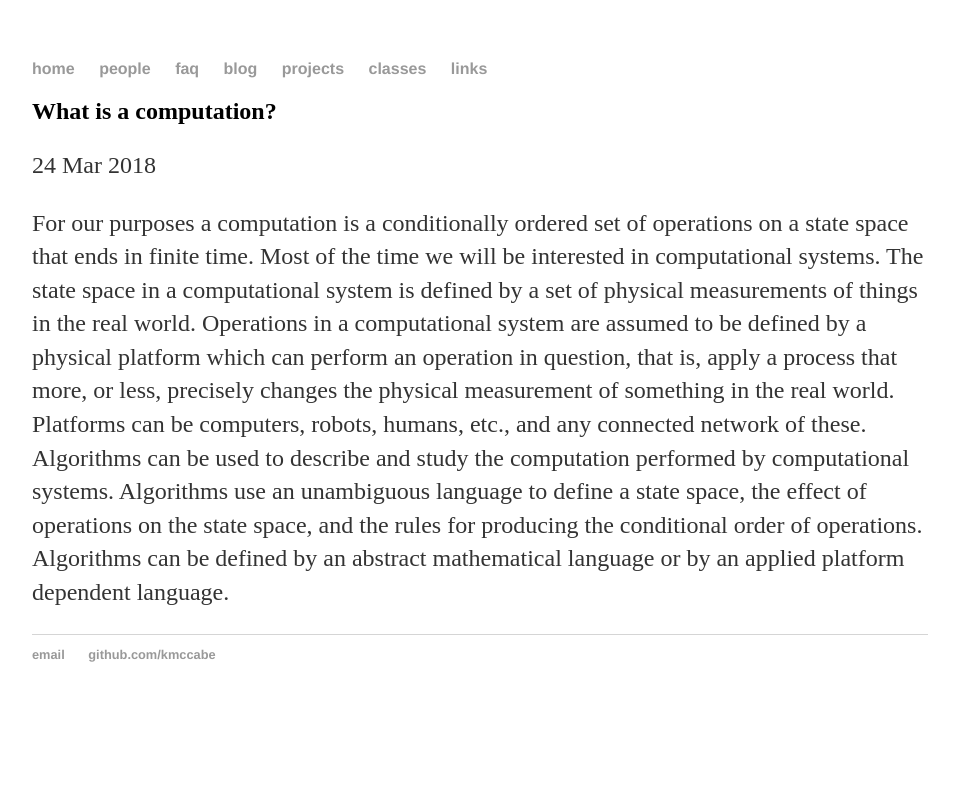
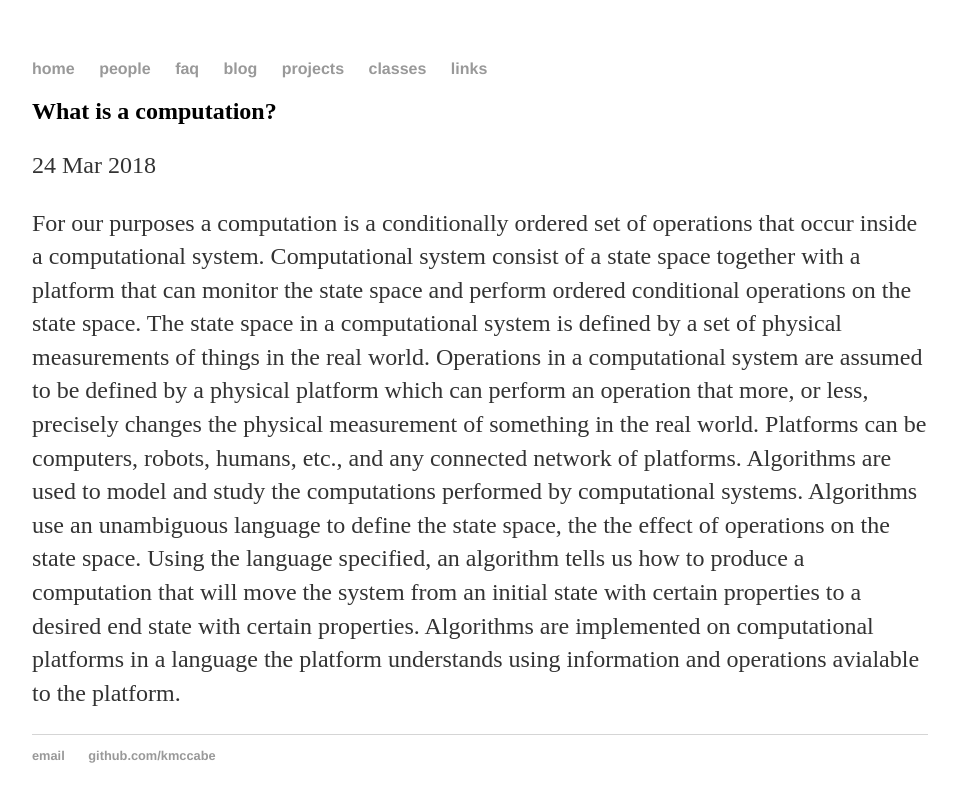
Before and after one commit to Kmccabe/KAM.github.io, a Jekyll site: the page built from _faqs/00005_ computations.md, in a window 1280 px wide. Shown: the top 802 px of the page, without its empty margins (160-1117 px from the left). Built offline with Jekyll 4.4.1, drawn with Linux system fonts in a browser that asks for light colours.

Commit message:
Some rewording

```diff
--- a/_faqs/00005_ computations.md
+++ b/_faqs/00005_ computations.md
@@ -3,4 +3,4 @@ title: What is a computation?
 date: 2018-03-24 00:00:00 Z
 layout: faq
 ---
-For our purposes a computation is a conditionally ordered set of operations on a state space that ends in finite time.  Most of the time we will be interested in computational systems.  The state space in a computational system is defined by a set of physical measurements of things in the real world.  Operations in a computational system are assumed to be defined by a physical platform which can perform an operation in question, that is, apply a process that more, or less, precisely changes the physical measurement of something in the real world.  Platforms can be computers, robots, humans, etc., and any connected network of these.  Algorithms can be used to describe and study the computation performed by computational systems.  Algorithms use an unambiguous language to define a state space, the effect of operations on the state space, and the rules for producing the conditional order of operations.  Algorithms can be defined by an abstract mathematical language or by an applied platform dependent language.
+For our purposes a computation is a conditionally ordered set of operations that occur inside a computational system.  Computational system consist of a state space together with a platform that can monitor the state space and perform ordered conditional operations on the state space.  The state space in a computational system is defined by a set of physical measurements of things in the real world.  Operations in a computational system are assumed to be defined by a physical platform which can perform an operation that more, or less, precisely changes the physical measurement of something in the real world.  Platforms can be computers, robots, humans, etc., and any connected network of platforms.  Algorithms are used to model and study the computations performed by computational systems.  Algorithms use an unambiguous language to define the state space, the the effect of operations on the state space.  Using the language specified, an algorithm tells us how to produce a computation that will move the system from an initial state with certain properties to a desired end state with certain properties.  Algorithms are implemented on computational platforms in a language the platform understands using information and operations avialable to the platform.
```
